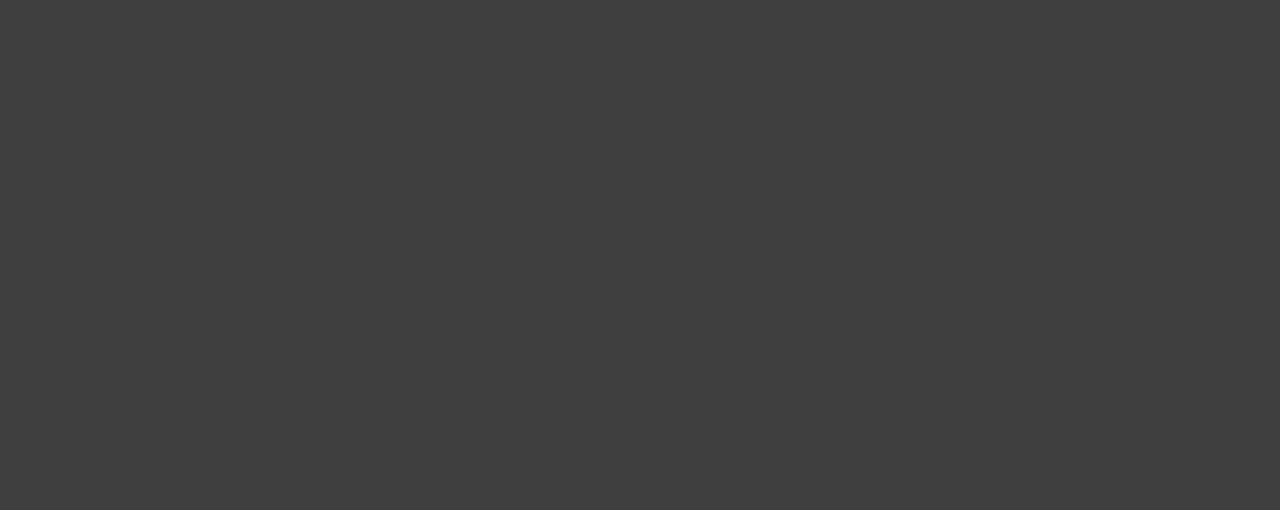
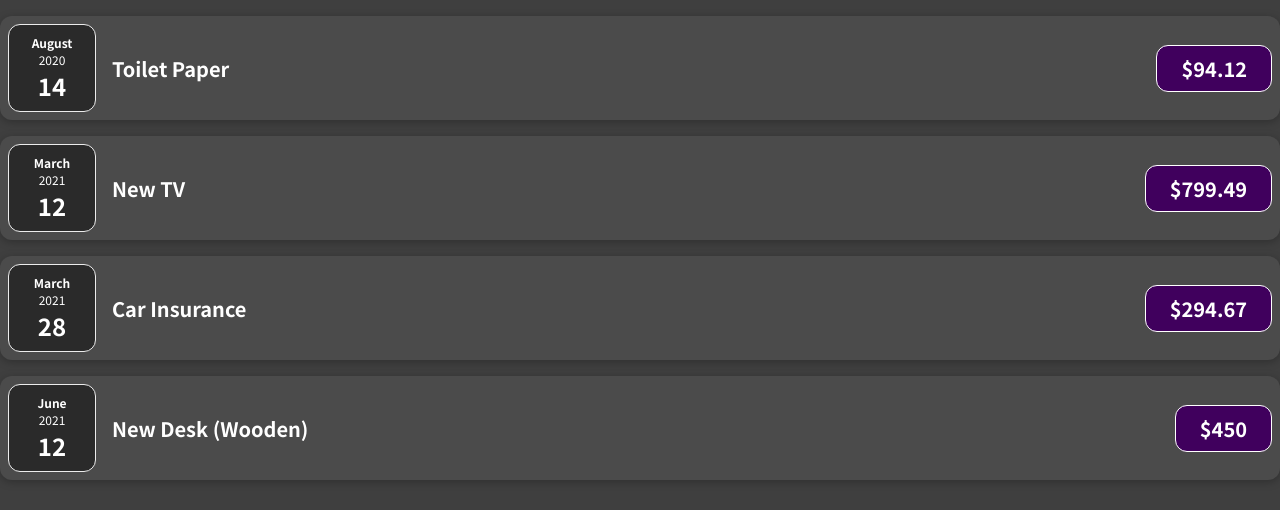
Before and after one commit to rajput-hemant/expense-tracker-web, a JavaScript app: page / in a window 1280 px wide. Shown: the top 510 px of the page. Built offline with nearby package versions, Linux system fonts and the light colour scheme.

Commit message:
created ExpenseItem & ExpenseDate components
Signed-off-by: rajput-hemant <hemant.rajput_cs20@gla.ac.in>

```diff
--- a/src/App.js
+++ b/src/App.js
@@ -1,6 +1,51 @@
+import ExpenseItem from './components/ExpenseItem';
+
 function App() {
+  const expenses = [
+    {
+      id: 'e1',
+      title: 'Toilet Paper',
+      amount: 94.12,
+      date: new Date(2020, 7, 14),
+    },
+    { id: 'e2', title: 'New TV', amount: 799.49, date: new Date(2021, 2, 12) },
+    {
+      id: 'e3',
+      title: 'Car Insurance',
+      amount: 294.67,
+      date: new Date(2021, 2, 28),
+    },
+    {
+      id: 'e4',
+      title: 'New Desk (Wooden)',
+      amount: 450,
+      date: new Date(2021, 5, 12),
+    },
+  ];
+
   return (
-    <div></div>
+    <div>
+      <ExpenseItem
+        title={expenses[0].title}
+        amount={expenses[0].amount}
+        date={expenses[0].date}
+      />
+      <ExpenseItem
+        title={expenses[1].title}
+        amount={expenses[1].amount}
+        date={expenses[1].date}
+      />
+      <ExpenseItem
+        title={expenses[2].title}
+        amount={expenses[2].amount}
+        date={expenses[2].date}
+      />
+      <ExpenseItem
+        title={expenses[3].title}
+        amount={expenses[3].amount}
+        date={expenses[3].date}
+      />
+    </div>
   );
 }
 
--- /dev/null
+++ b/src/components/ExpenseDate.css
@@ -0,0 +1,26 @@
+.expense-date {
+  display: flex;
+  flex-direction: column;
+  width: 5.5rem;
+  height: 5.5rem;
+  border: 1px solid #ececec;
+  background-color: #2a2a2a;
+  color: white;
+  border-radius: 12px;
+  align-items: center;
+  justify-content: center;
+}
+
+.expense-date__month {
+  font-size: 0.75rem;
+  font-weight: bold;
+}
+
+.expense-date__year {
+  font-size: 0.75rem;
+}
+
+.expense-date__day {
+  font-size: 1.5rem;
+  font-weight: bold;
+}
--- /dev/null
+++ b/src/components/ExpenseDate.js
@@ -0,0 +1,17 @@
+import './ExpenseDate.css';
+
+function ExpenseDate(props) {
+  const month = props.date.toLocaleString('en-US', { month: 'long' });
+  const day = props.date.toLocaleString('en-US', { day: '2-digit' });
+  const year = props.date.getFullYear();
+
+  return (
+    <div className="expense-date">
+      <div className="expense-date__month">{month}</div>
+      <div className="expense-date__year">{year}</div>
+      <div className="expense-date__day">{day}</div>
+    </div>
+  );
+}
+
+export default ExpenseDate;
--- /dev/null
+++ b/src/components/ExpenseItem.css
@@ -0,0 +1,56 @@
+.expense-item {
+  display: flex;
+  justify-content: space-between;
+  align-items: center;
+  box-shadow: 0 2px 8px rgba(0, 0, 0, 0.25);
+  padding: 0.5rem;
+  margin: 1rem 0;
+  border-radius: 12px;
+  background-color: #4b4b4b;
+}
+
+.expense-item__description {
+  display: flex;
+  flex-direction: column;
+  gap: 1rem;
+  align-items: flex-end;
+  flex-flow: column-reverse;
+  justify-content: flex-start;
+  flex: 1;
+}
+
+.expense-item h2 {
+  color: #3a3a3a;
+  font-size: 1rem;
+  flex: 1;
+  margin: 0 1rem;
+  color: white;
+}
+
+.expense-item__price {
+  font-size: 1rem;
+  font-weight: bold;
+  color: white;
+  background-color: #40005d;
+  border: 1px solid white;
+  padding: 0.5rem;
+  border-radius: 12px;
+}
+
+@media (min-width: 580px) {
+  .expense-item__description {
+    flex-direction: row;
+    align-items: center;
+    justify-content: flex-start;
+    flex: 1;
+  }
+
+  .expense-item__description h2 {
+    font-size: 1.25rem;
+  }
+
+  .expense-item__price {
+    font-size: 1.25rem;
+    padding: 0.5rem 1.5rem;
+  }
+}
--- /dev/null
+++ b/src/components/ExpenseItem.js
@@ -0,0 +1,16 @@
+import ExpenseDate from './ExpenseDate';
+import './ExpenseItem.css';
+
+function ExpenseItem(props) {
+  return (
+    <div className='expense-item'>
+      <ExpenseDate date={props.date} />
+      <div className='expense-item__description'>
+        <h2>{props.title}</h2>
+        <div className='expense-item__price'>${props.amount}</div>
+      </div>
+    </div>
+  );
+}
+
+export default ExpenseItem;
```
Also changed, not shown: src/index.js (+4 -4 lines).
